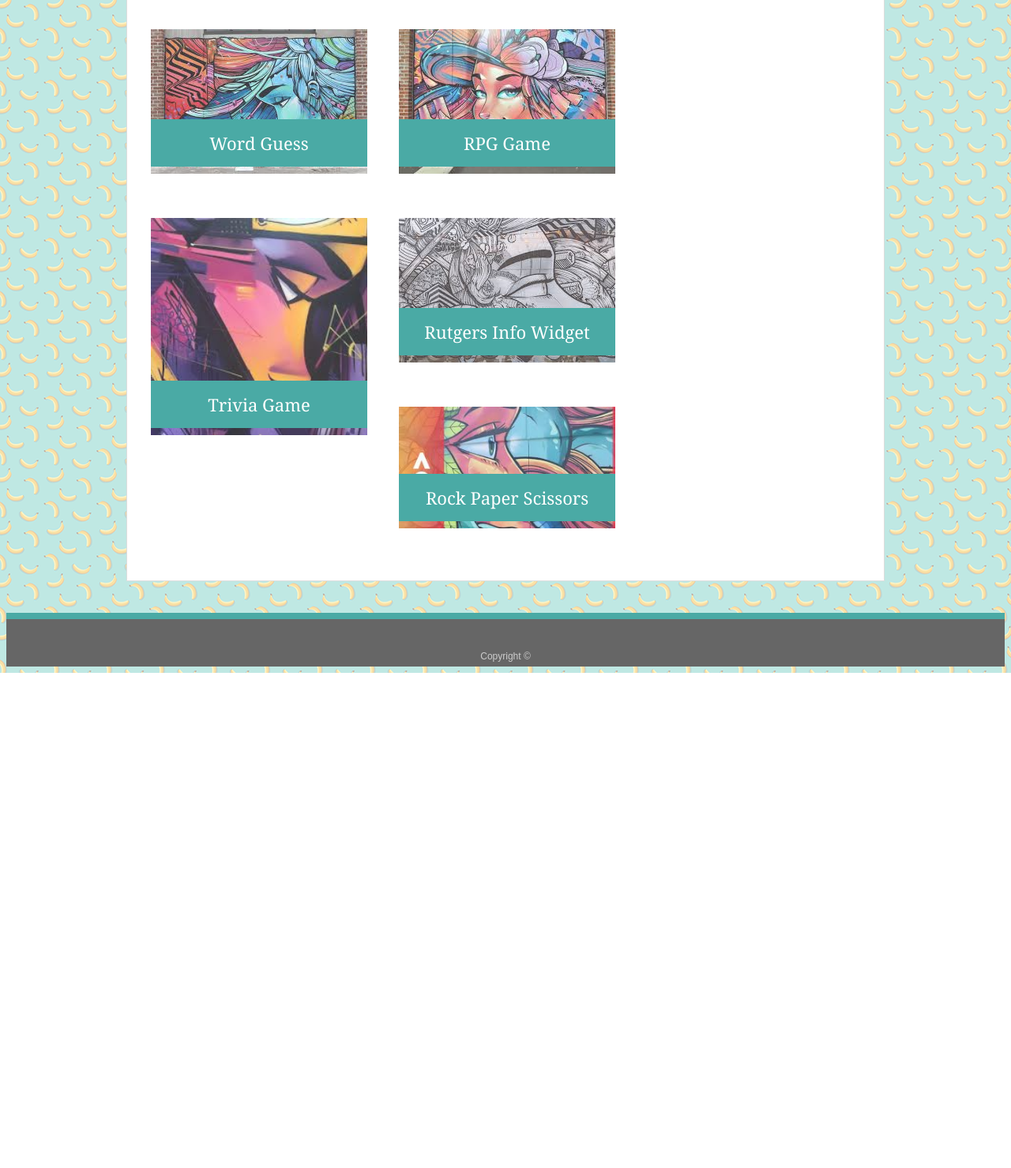
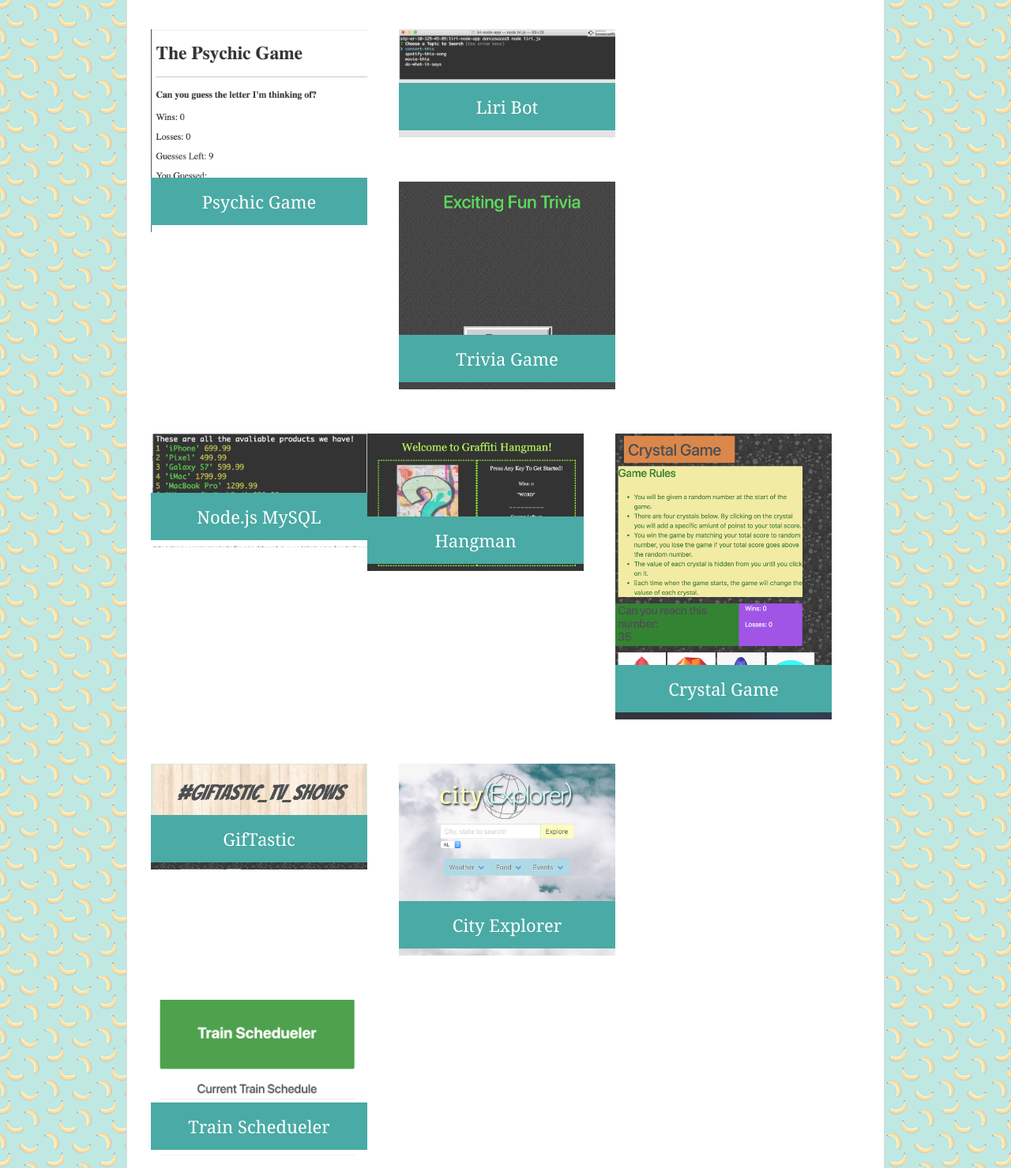
Before and after one commit to CasazzaDan/Responsive-Portfolio, a plain HTML site: page portfolio.html in a window 1280 px wide. Shown: the part 269-1748 px from the top of the page at 79% size. Before the commit the page ends 1121 px from the top, so only its background shows below. Drawn offline with Linux system fonts and the light colour scheme.

Commit message:
added projects

```diff
--- a/portfolio.html
+++ b/portfolio.html
@@ -26,29 +26,58 @@
       <h1>Portfolio</h1>
 
       <div class="work">
-        <img src="assets/images/sofles1.jpeg" alt="Word Guess">
-
-        <h3>Word Guess</h3>
+        <a target="_blank" href="https://casazzadan.github.io/Psychic-Game/">
+          <img src="assets/images/PsychicGame.png" alt="Word Guess">
+        </a>
+        <h3>Psychic Game</h3>
       </div>
       <div class="work">
-        <img src="assets/images/sofles2.jpeg" alt="RPG Game">
-
-        <h3>RPG Game</h3>
+        <a target="_blank" href="https://github.com/CasazzaDan/liri-node-app">
+          <img src="assets/images/liribot.png" alt="LIRI Bot">
+        </a>
+        <h3>Liri Bot</h3>
       </div>
       <div class="work">
-        <img src="assets/images/sofles3.jpeg" alt="Trivia Game">
-
+        <a target="_blank" href="https://casazzadan.github.io/Trivia-Game/">
+          <img src="assets/images/triviagame.png" alt="Trivia Game">
+        </a>
         <h3>Trivia Game</h3>
       </div>
       <div class="work">
-        <img src="assets/images/sofles4.jpeg" alt="Rutgers Info Widget">
-
-        <h3>Rutgers Info Widget</h3>
+        <a target="_blank" href="https://github.com/CasazzaDan/Node.js_-_MySQL">
+          <img src="assets/images/nodeapp.png" alt="Node.js MySQL">
+        </a>
+        <h3>Node.js MySQL</h3>
       </div>
       <div class="work">
-        <img src="assets/images/sofles5.jpeg" alt="Rock Paper Scissors">
-
-        <h3>Rock Paper Scissors</h3>
+        <a target="_blank" href="https://casazzadan.github.io/Hangman-game/">
+          <img src="assets/images/hangman.png" alt="Hangman">
+        </a>
+        <h3>Hangman</h3>
+      </div>
+      <div class="work">
+        <a target="_blank" href="https://casazzadan.github.io/unit-4-game/">
+          <img src="assets/images/gemgame.png" alt="Crystal Game">
+        </a>
+        <h3>Crystal Game</h3>
+      </div>
+      <div class="work">
+        <a target="_blank" href="https://casazzadan.github.io/GifTastic/">
+          <img src="assets/images/gifTastic.png" alt="GifTastic">
+        </a>
+        <h3>GifTastic</h3>
+      </div>
+      <div class="work">
+        <a target="_blank" href="https://cityexplorerapp.herokuapp.com/index.html">
+          <img src="assets/images/cityExp.png" alt="City Explorer">
+        </a>
+        <h3>City Explorer</h3>
+      </div>
+      <div class="work">
+        <a target="_blank" href="https://casazzadan.github.io/Train_Schedueler/">
+          <img src="assets/images/trainsched.png" alt="Train Schedueler">
+        </a>
+        <h3>Train Schedueler</h3>
       </div>
 
     </section>
```
Also changed, not shown: assets/images/PsychicGame.png (added), assets/images/cityExp.png (added), assets/images/gemgame.png (added), assets/images/gifTastic.png (added), assets/images/hangman.png (added), assets/images/liribot.png (added), assets/images/nodeapp.png (added), assets/images/sofles6.jpeg (deleted), assets/images/trainsched.png (added), assets/images/triviagame.png (added), 3 other files.
